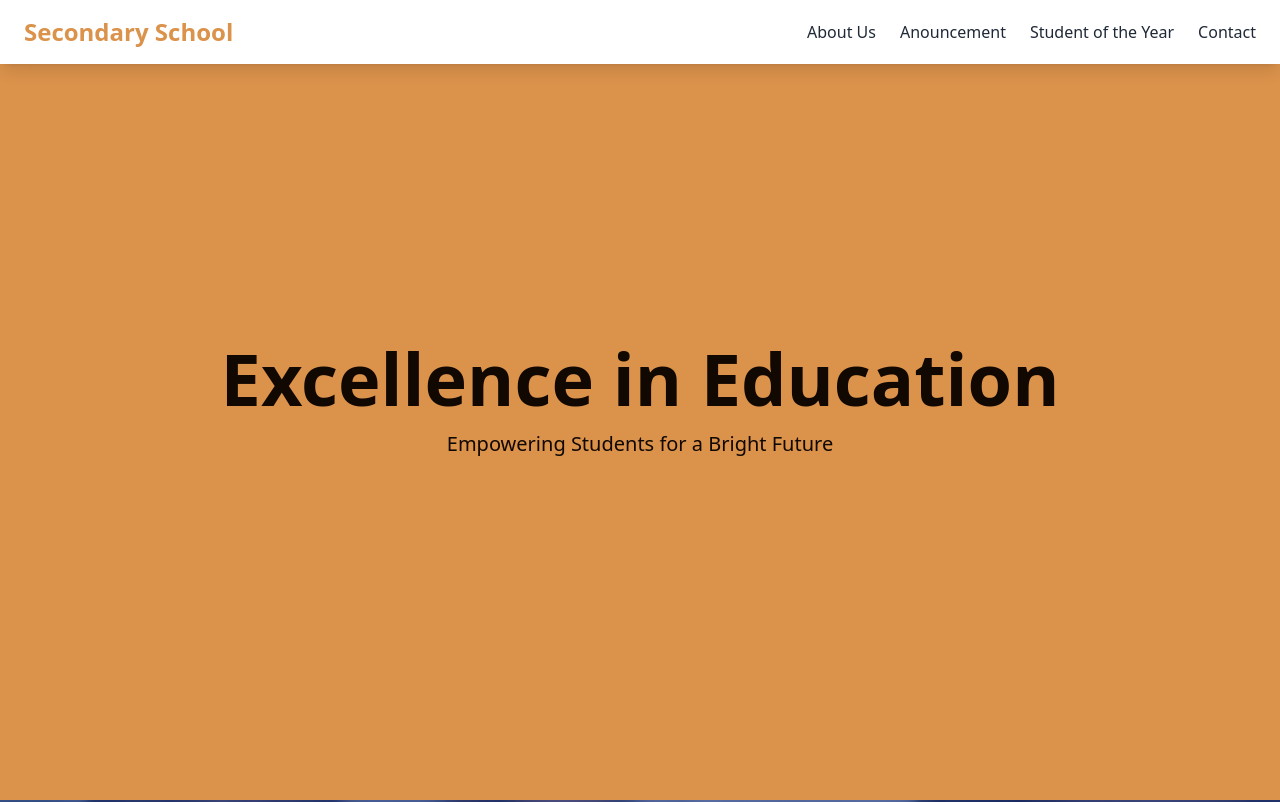
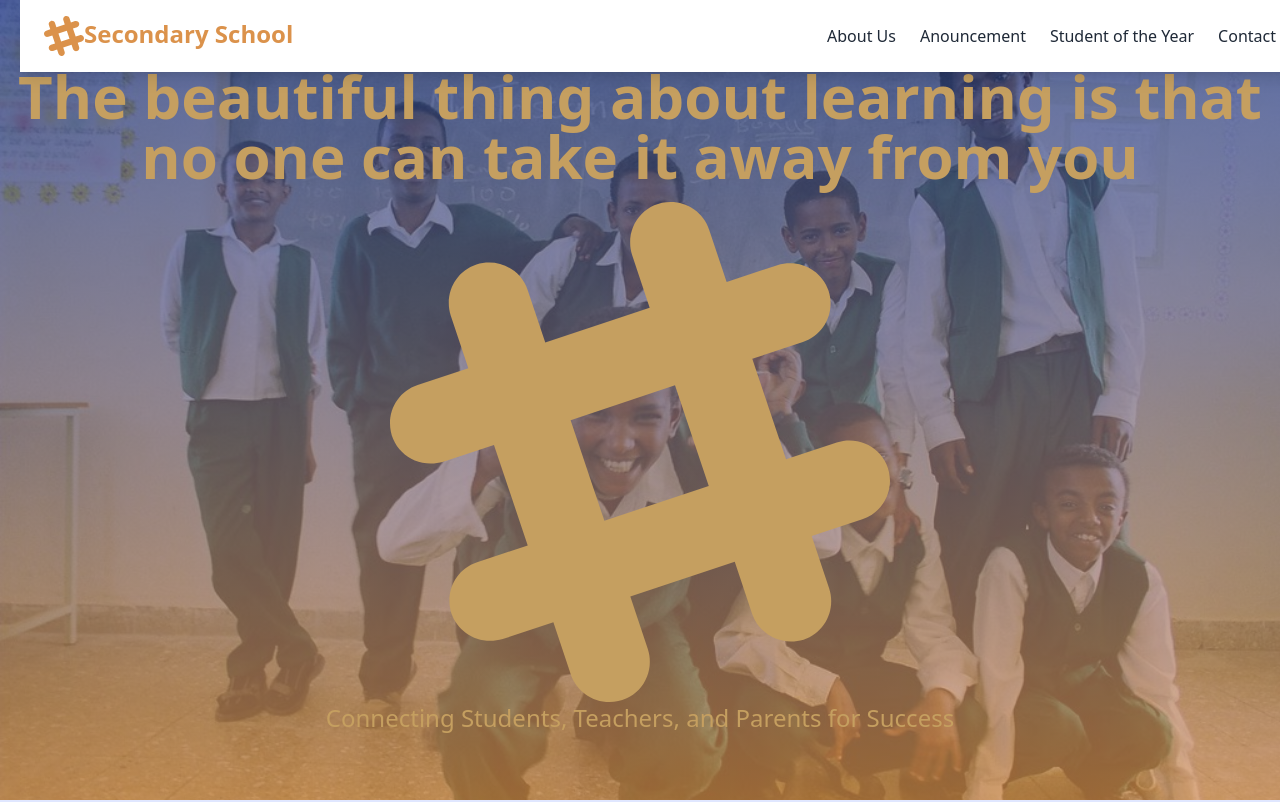
Before and after one commit to segni9997/lmsforsecondaryschool, a Next.js app: page / in a window 1280 px wide. Shown: the top 802 px of the page. Built offline with nearby package versions, Linux system fonts and the light colour scheme.

Commit message:
landingtwo

```diff
--- a/app/page.tsx
+++ b/app/page.tsx
@@ -7,7 +7,7 @@
   visible: { opacity: 1, y: 0, transition: { duration: 0.8 } }
 };
 const navVariants = {
-  hidden: { opacity: 0, y: -20 },
+  hidden: { opacity: 0, x: 20 },
   visible: { opacity: 1, y: 0, transition: { delay: 0.2, duration: 0.6 } }
 };
 export default function Home() {
@@ -22,13 +22,27 @@
       variants={navVariants}
       initial="hidden"
       animate="visible"
-      className="fixed w-full bg-white shadow-lg z-50"
+      className="fixed w-full bg-white shadow-lg z-50 mx-auto"
     >
       <div className="container mx-auto px-6 py-4 flex justify-between items-center">
         <motion.a
           className="text-2xl font-bold text-primary"
           whileHover={{ scale: 1.1 }}
         >
+            <motion.svg
+            initial={{ opacity: 0, x: -50 }}
+            animate={{ opacity: 1, x: 0 }}
+            transition={{ duration: 1.4 }}
+        width="40"
+        height="40"
+        viewBox="0 0 24 24"
+        xmlns="http://www.w3.org/2000/svg"
+        fillRule="evenodd"
+        clipRule="evenodd"
+        className="inline-block fill-current">
+        <path
+          d="M22.672 15.226l-2.432.811.841 2.515c.33 1.019-.209 2.127-1.23 2.456-1.15.325-2.148-.321-2.463-1.226l-.84-2.518-5.013 1.677.84 2.517c.391 1.203-.434 2.542-1.831 2.542-.88 0-1.601-.564-1.86-1.314l-.842-2.516-2.431.809c-1.135.328-2.145-.317-2.463-1.229-.329-1.018.211-2.127 1.231-2.456l2.432-.809-1.621-4.823-2.432.808c-1.355.384-2.558-.59-2.558-1.839 0-.817.509-1.582 1.327-1.846l2.433-.809-.842-2.515c-.33-1.02.211-2.129 1.232-2.458 1.02-.329 2.13.209 2.461 1.229l.842 2.515 5.011-1.677-.839-2.517c-.403-1.238.484-2.553 1.843-2.553.819 0 1.585.509 1.85 1.326l.841 2.517 2.431-.81c1.02-.33 2.131.211 2.461 1.229.332 1.018-.21 2.126-1.23 2.456l-2.433.809 1.622 4.823 2.433-.809c1.242-.401 2.557.484 2.557 1.838 0 .819-.51 1.583-1.328 1.847m-8.992-6.428l-5.01 1.675 1.619 4.828 5.011-1.674-1.62-4.829z"></path>
+      </motion.svg>
           Secondary School
         </motion.a>
         <ul className="flex space-x-6">
@@ -77,41 +91,29 @@
         </motion.button>
       </motion.div>
     </div> */}
-    <div className="min-h-screen flex flex-col justify-center items-center bg-primary  text-primary-content">
-      <motion.h1
-        className="text-5xl md:text-7xl font-bold"
-        initial={{ opacity: 0, y: -50 }}
-        animate={{ opacity: 1, y: 0 }}
-        transition={{ duration: 1.2 }}
-      >
-        Excellence in Education
-      </motion.h1>
-      <motion.p
-        className="mt-4 text-xl"
-        initial={{ opacity: 0 }}
-        animate={{ opacity: 1 }}
-        transition={{ delay: 0.5, duration: 1 }}
-      >
-        Empowering Students for a Bright Future
-      </motion.p>
-      {/* <motion.button
-        className="mt-6 px-8 py-3 bg-white text-secondary font-semibold rounded-lg"
-        whileHover={{ scale: 1.05 }}
-        initial={{ opacity: 0 }}
-        animate={{ opacity: 1 }}
-        transition={{ delay: 1, duration: 1 }}
-      >
-        Learn More
-      </motion.button> */}
-    </div>
+
     <section
-        className="relative flex flex-col items-center justify-center text-center bg-ethiostudent  bg-cover bg-center min-h-screen text-pretty"
+        className="relative flex flex-col items-center justify-center text-center bg-hero-pattern  bg-cover bg-center min-h-screen text-pretty"
       >
         <div className="absolute inset-0 bg-gradient-to-b from-blue-900 to-primary opacity-70"></div> {/* Optional color overlay */}
         <div className="relative z-10">
           <h1 className="text-5xl md:text-6xl font-bold mb-4">
             The beautiful thing about learning is that no one can take it away from you
           </h1>
+          <motion.svg
+            initial={{ opacity: 0, y: -50 }}
+            animate={{ opacity: 1, y: 0 }}
+            transition={{ duration: 1.4 }}
+        width="500"
+        height="500"
+        viewBox="0 0 24 24"
+        xmlns="http://www.w3.org/2000/svg"
+        fillRule="evenodd"
+        clipRule="evenodd"
+        className="inline-block fill-current">
+        <path
+          d="M22.672 15.226l-2.432.811.841 2.515c.33 1.019-.209 2.127-1.23 2.456-1.15.325-2.148-.321-2.463-1.226l-.84-2.518-5.013 1.677.84 2.517c.391 1.203-.434 2.542-1.831 2.542-.88 0-1.601-.564-1.86-1.314l-.842-2.516-2.431.809c-1.135.328-2.145-.317-2.463-1.229-.329-1.018.211-2.127 1.231-2.456l2.432-.809-1.621-4.823-2.432.808c-1.355.384-2.558-.59-2.558-1.839 0-.817.509-1.582 1.327-1.846l2.433-.809-.842-2.515c-.33-1.02.211-2.129 1.232-2.458 1.02-.329 2.13.209 2.461 1.229l.842 2.515 5.011-1.677-.839-2.517c-.403-1.238.484-2.553 1.843-2.553.819 0 1.585.509 1.85 1.326l.841 2.517 2.431-.81c1.02-.33 2.131.211 2.461 1.229.332 1.018-.21 2.126-1.23 2.456l-2.433.809 1.622 4.823 2.433-.809c1.242-.401 2.557.484 2.557 1.838 0 .819-.51 1.583-1.328 1.847m-8.992-6.428l-5.01 1.675 1.619 4.828 5.011-1.674-1.62-4.829z"></path>
+      </motion.svg>
           <p className="text-xl md:text-2xl">
             Connecting Students, Teachers, and Parents for Success
           </p>
```
Also changed, not shown: trash.txt (added).
